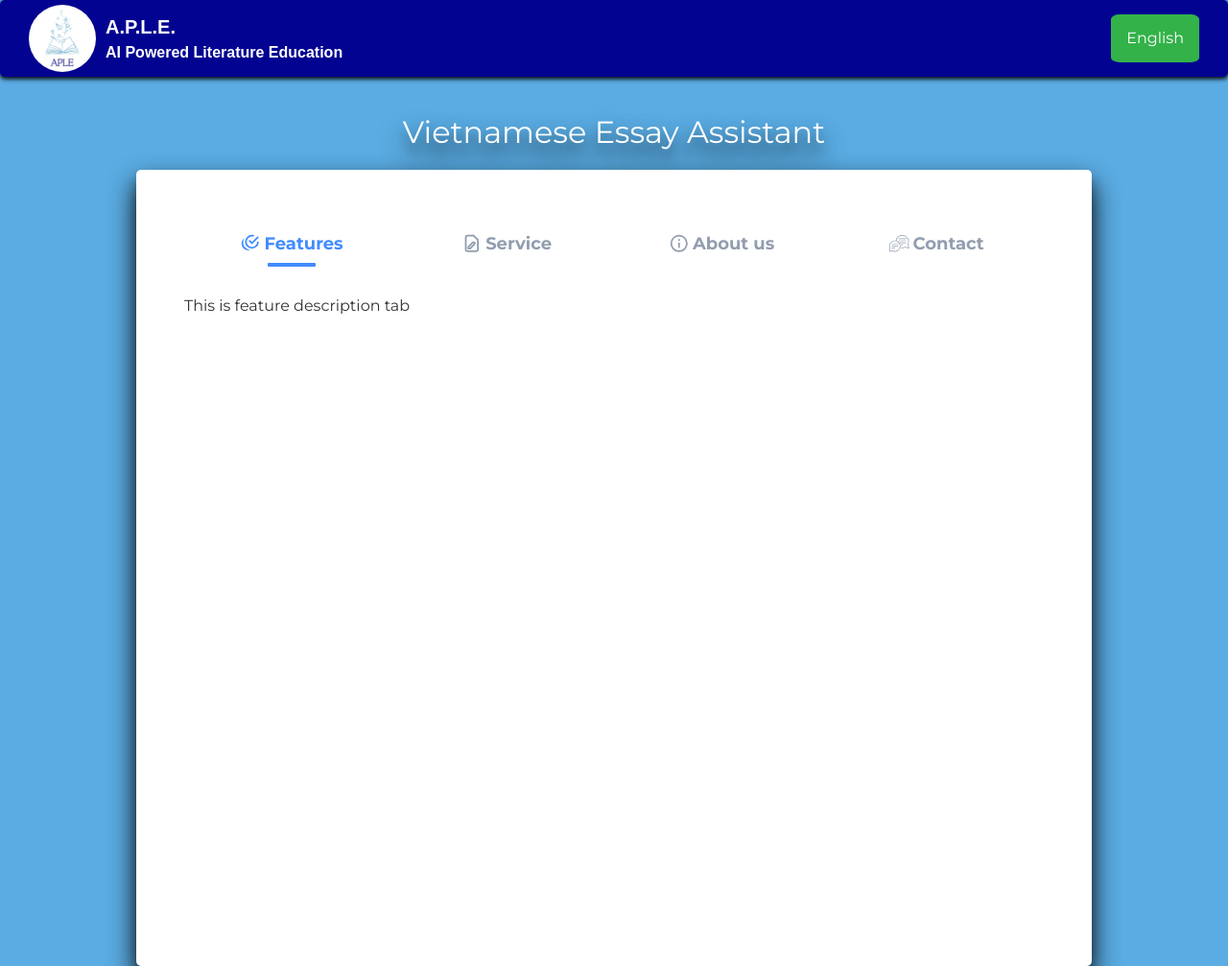
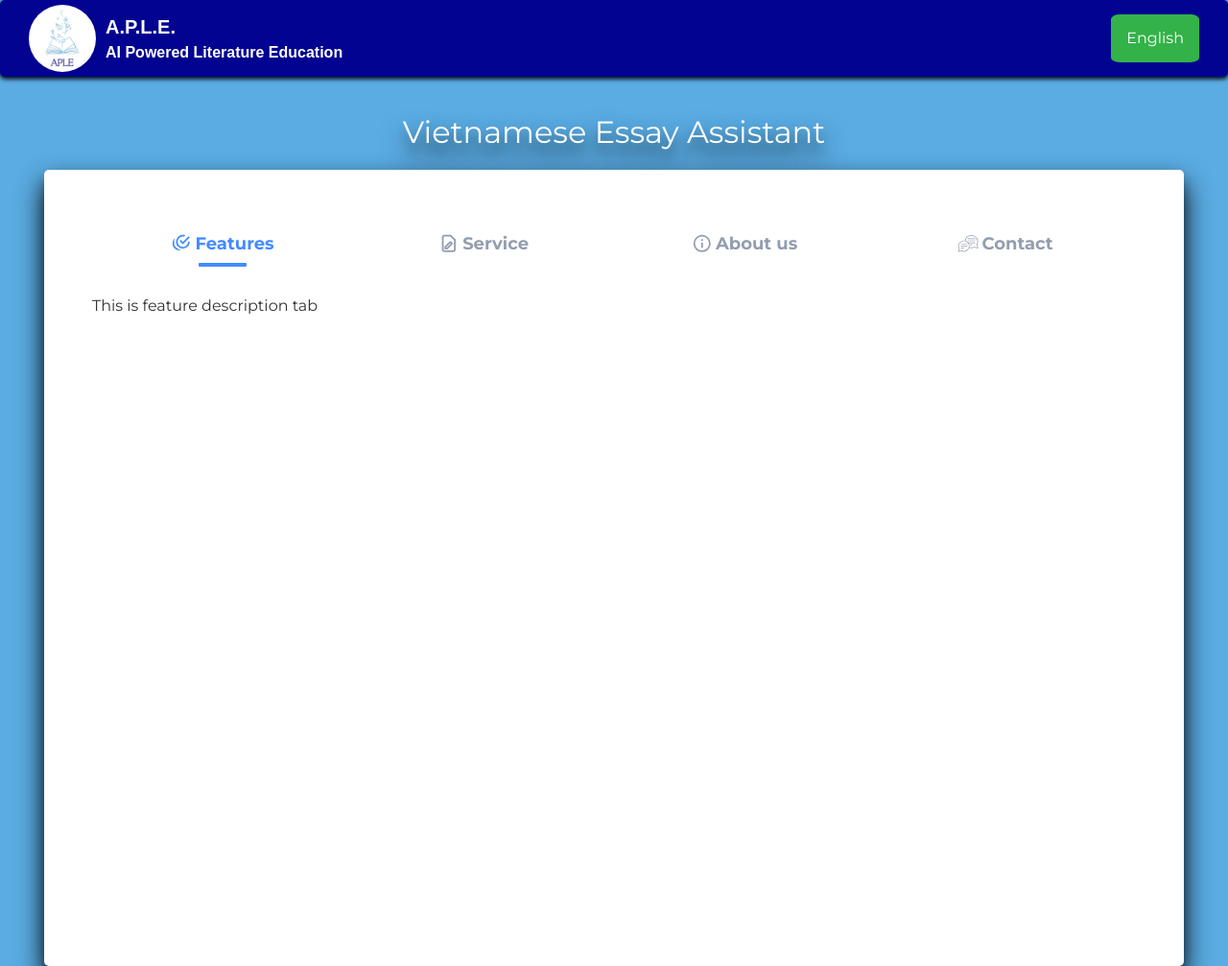
Before and after one commit to PaulTr27/APLE, a Flask app: page /en in a window 1280 px wide. Shown: the whole page at 96% size. Run offline with Flask 2, Linux system fonts and the light colour scheme; some libraries are stand-ins or nearby versions.

Commit message:
Update interface

```diff
--- a/app/static/style.css
+++ b/app/static/style.css
@@ -75,7 +75,7 @@ body h1 {
   background: white;
   padding: 50px;
   padding-bottom: 80px;
-  width: 70%;
+  width: 85%;
   height: 700px;
   box-shadow: 0 14px 28px rgb(0, 0, 0), 0 10px 10px rgba(0, 0, 0, 0.22);
   border-radius: 5px;
```
